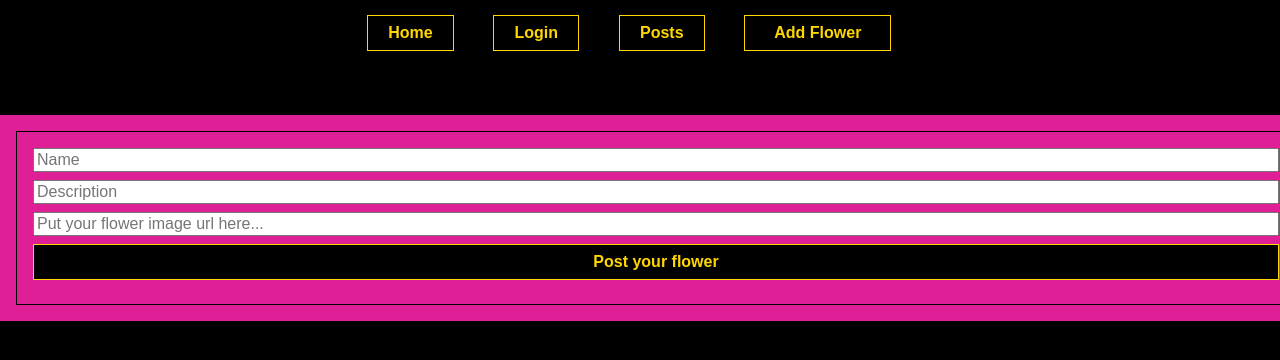
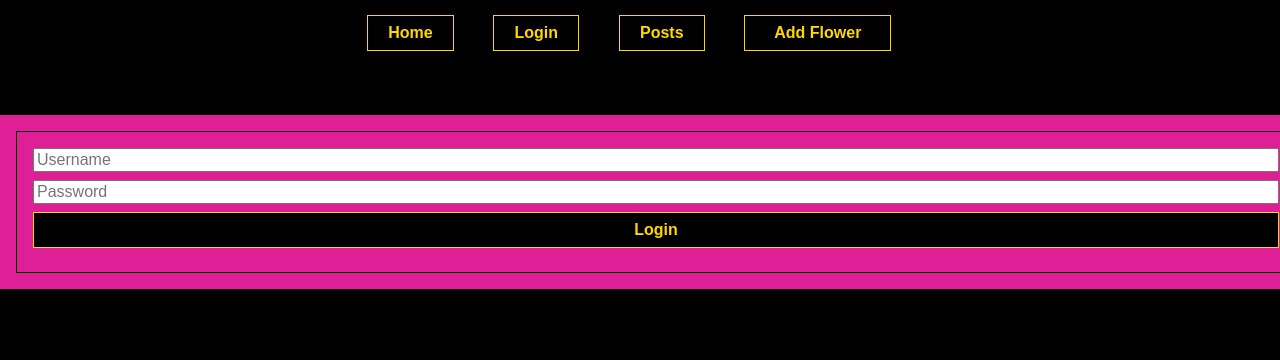
Before and after one commit to Vera25-O/Flowers, a React (Create React App) app in the folder flower/: page /login in a window 1280 px wide. Shown: the top 360 px of the page. Built offline with nearby package versions, Linux system fonts and the light colour scheme.

Commit message:
modified Login.js

```diff
--- a/flower/src/components/Login.js
+++ b/flower/src/components/Login.js
@@ -39,22 +39,17 @@ function Login ({ updateFlowers }) {
       <input
         value={newData.name}
         name="name"
-        placeholder="Name"
+        placeholder="Username"
         onChange={doChange}
       />
-      <input
-        value={newData.description}
-        name="description"
-        placeholder="Description"
-        onChange={doChange}
-      />
+
       <input
         value={newData.image}
         name="image"
-        placeholder="Put your flower image url here..."
+        placeholder="Password"
         onChange={doChange}
       />
-      <input type="submit" value="Post your flower" />
+      <input type="submit" value="Login" />
     </form>
     </div>
   );
```
